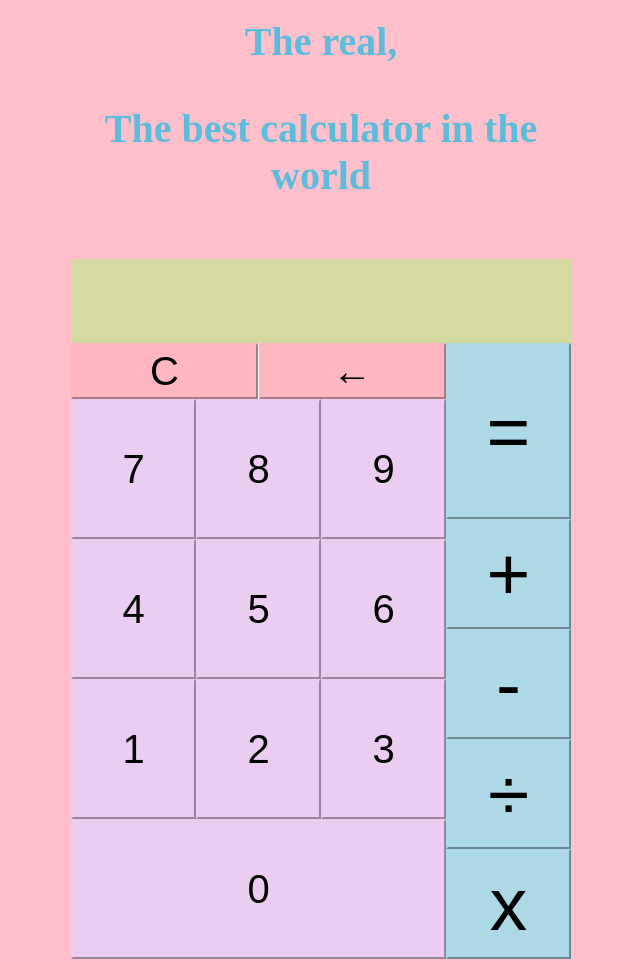
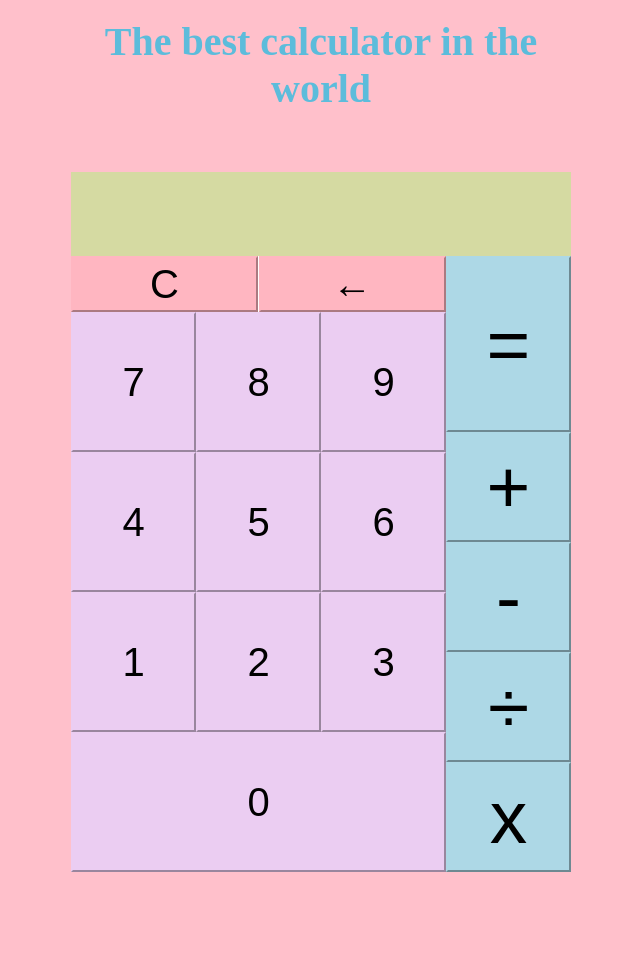
Before and after one commit to pabloespinoza03/Calculator, a plain HTML site: page index.html in a window 1280 px wide. Shown: the whole page, without its empty margins (319-959 px from the left). After the commit the page ends 880 px from the top, so only its background shows below. Drawn offline with Linux system fonts and the light colour scheme.

Commit message:
Update index.html

```diff
--- a/index.html
+++ b/index.html
@@ -6,7 +6,6 @@
 	<link rel="stylesheet" type="text/css" href="style.css">
 </head>
 <body>
-	<h1>The real,<h1>
 	<h1>The best calculator in the world</h1>
 	<div class=calculator>
 		<section id=screen>
```
